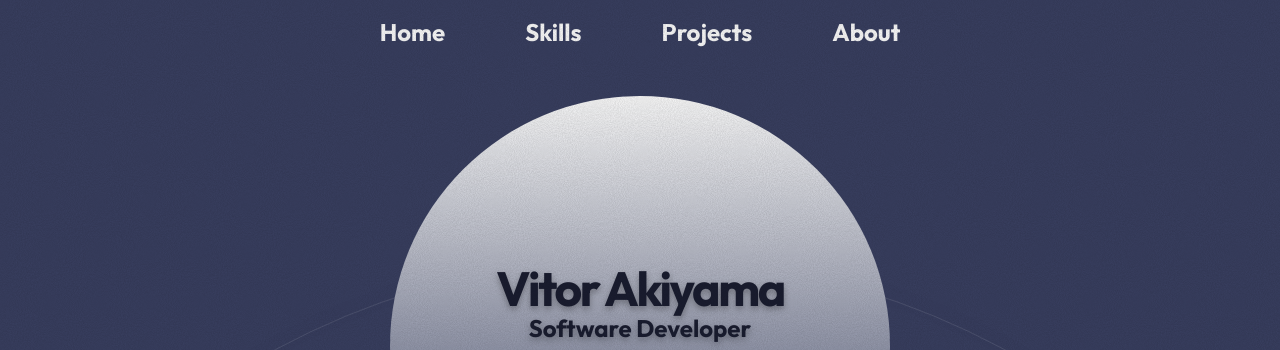
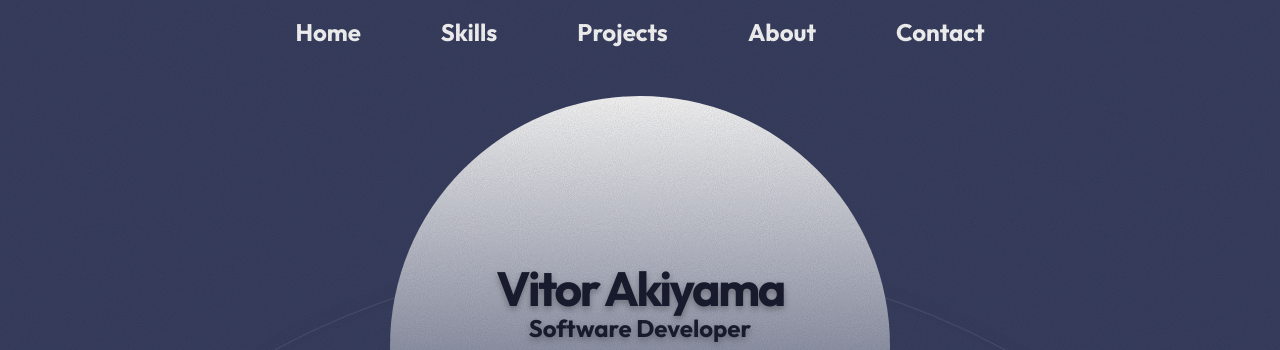
Before and after one commit to Vakiyama/portfolio, an Astro site: page / in a window 1280 px wide. Shown: the top 350 px of the page. Built offline with nearby package versions, Linux system fonts and the light colour scheme; Astro itself is replaced by a stand-in of ours.

Commit message:
feat: add contact

```diff
--- a/src/components/Navigation.astro
+++ b/src/components/Navigation.astro
@@ -4,10 +4,11 @@ import NavItem from "./NavItem.astro";
 ---
 
 <nav class="py-4">
-  <ul class="flex flex-row items-center justify-center lg:gap-20 md:gap-12 gap-4 text-off-white text-xl md:text-2xl">
+  <ul class="flex flex-row items-center justify-center lg:gap-20 md:gap-12 gap-4 text-off-white sm:text-xl text-large md:text-2xl">
     <NavItem href="/" title="Home" />
     <NavItem href="/#skills" title="Skills" />
     <NavItem href="/#projects" title="Projects" />
     <NavItem href="/#about" title="About" />
+    <NavItem href="/#contact" title="Contact" />
   </ul>
 </nav>
```
